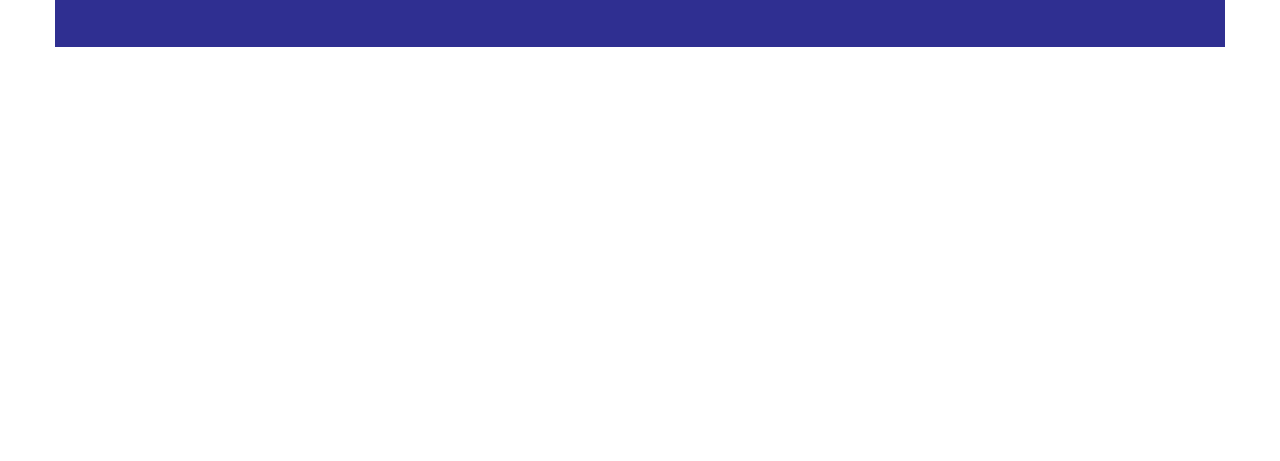
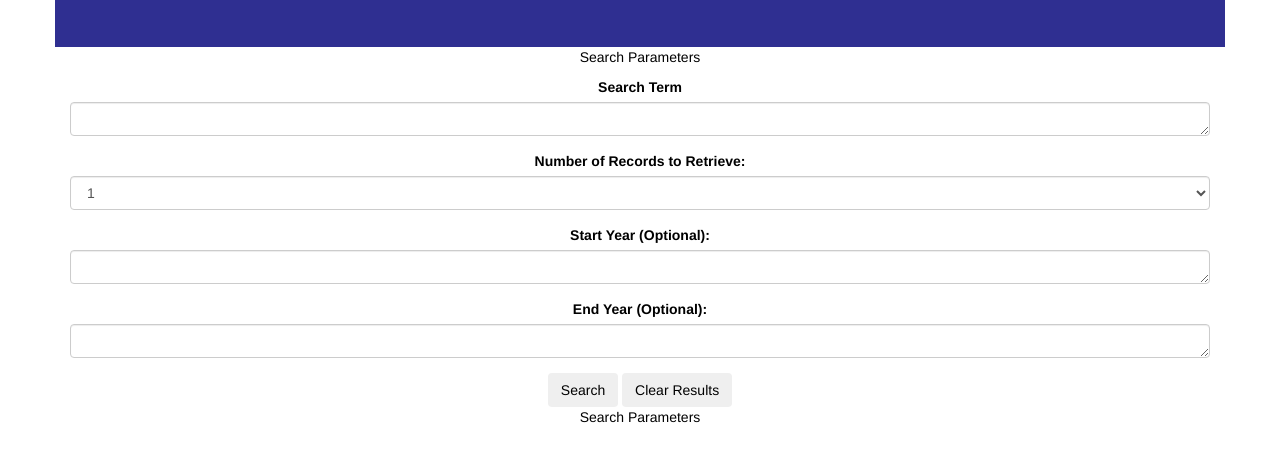
Before and after one commit to fabienmp/NY-Times-Article-Search, a plain HTML site: page index.html in a window 1280 px wide. Shown: the part 103-564 px from the top of the page. Drawn offline with nearby package versions, Linux system fonts and the light colour scheme.

Commit message:
forms created RB

```diff
--- a/index.html
+++ b/index.html
@@ -16,10 +16,37 @@
             </div>
         </div>
 
-
-
+    <div id="div2">
+        <p id="topBar">Search Parameters</p>
+        <form>
+            <div class="form-group">
+                <label for="exampleFormControlTextarea1">Search Term</label>
+                <textarea class="form-control" id="exampleFormControlTextarea1" rows="1"></textarea>
+            </div>
+            <div class = "form-group">
+                <label for="exampleFormControlSelect1">Number of Records to Retrieve:</label>
+                <select class="form-control" id="exampleFormControlSelect1">
+                    <option>1</option>
+                    <option>5</option>
+                    <option>10</option>
+                </select>
+            </div>
+            <div class="form-group">
+                <label for="exampleFormControlTextarea1">Start Year &#40;Optional&#41;&colon;</label>
+                <textarea class="form-control" id="exampleFormControlTextarea1" rows="1"></textarea>
+            </div>
+            <div class="form-group">
+                <label for="exampleFormControlTextarea1">End Year &#40;Optional&#41;&colon;</label>
+                <textarea class="form-control" id="exampleFormControlTextarea1" rows="1"></textarea>
+            </div>
+            <button type="button" class="btn btn-outline-secondary">Search</button>
+            <button type="button" class="btn btn-outline-secondary">Clear Results</button>
+        </form>
     </div>
 
+    <div id="div3">
+        <p id="topBar">Search Parameters</p>
+    </div>
 
 <script type="text/javascript" src="https://cdnjs.cloudflare.com/ajax/libs/jquery/3.2.1/jquery.min.js"></script>
 <script type="text/javascript" src="assets/javascript/Backend.js"></script>
```
